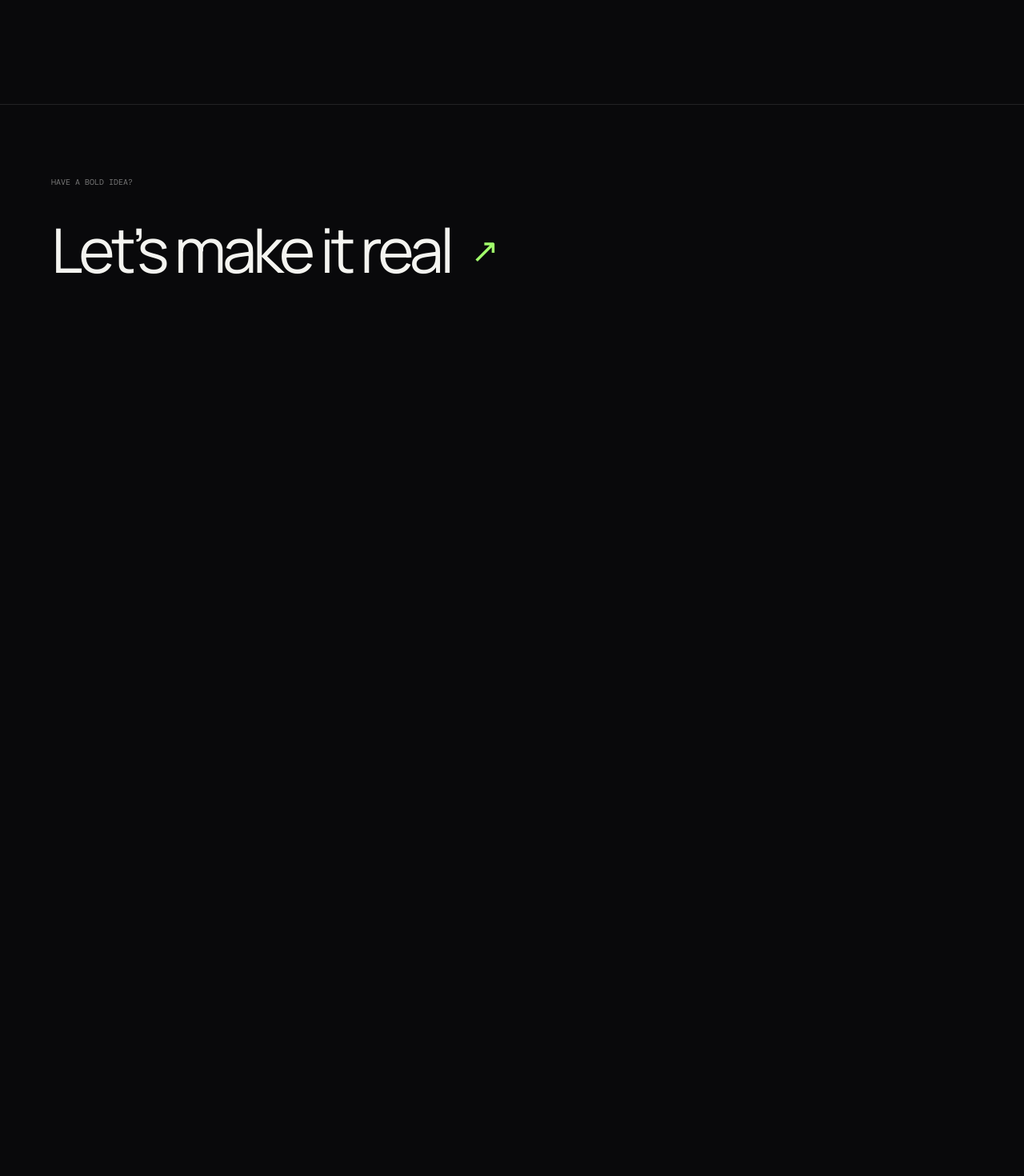
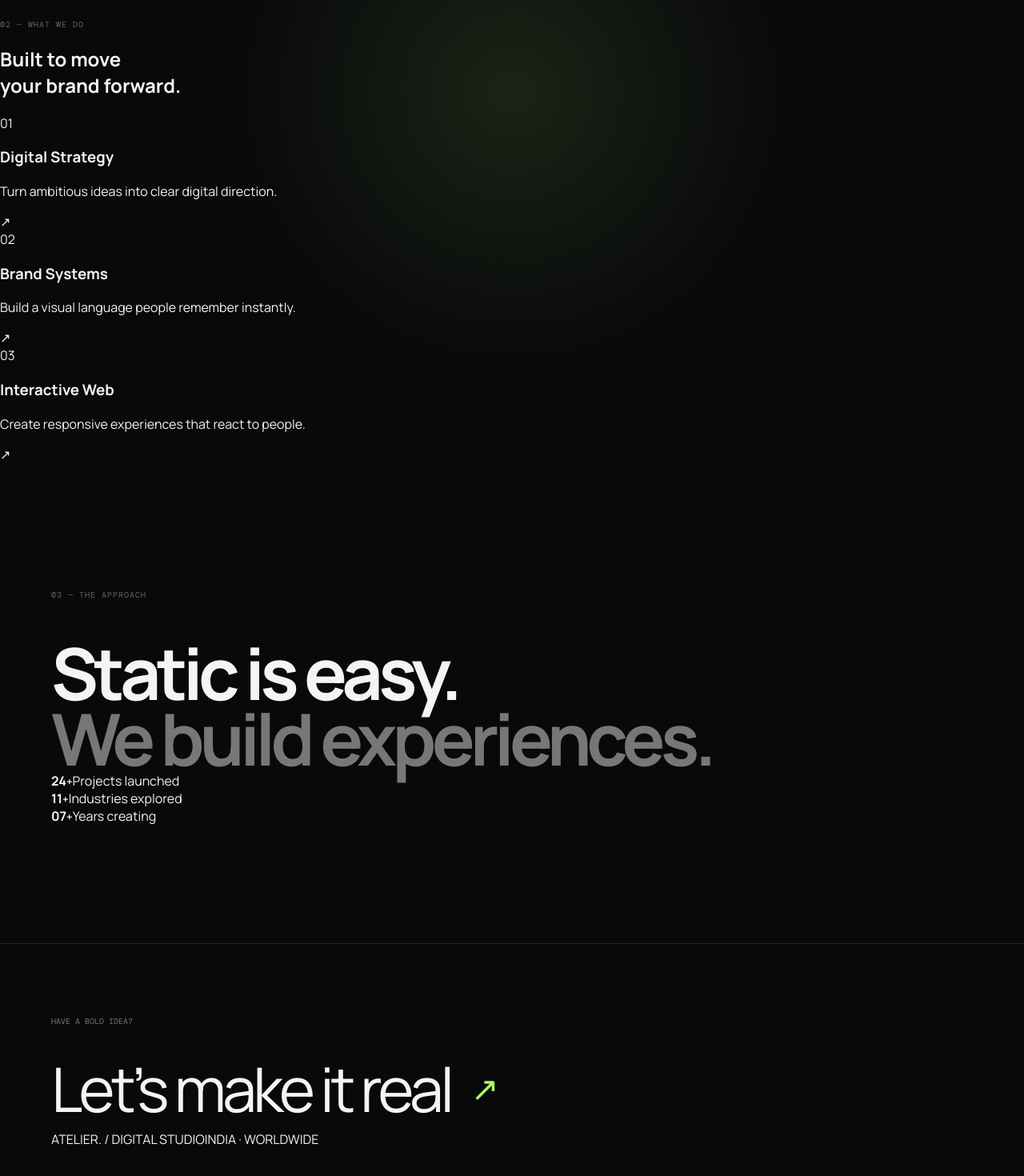
Before and after one commit to esakki-2008/AI_Agent, a React (Vite) app: page / in a window 1280 px wide. Shown: the part 1324-2794 px from the top of the page at 80% size. Before the commit the page ends 1808 px from the top, so only its background shows below. Built offline with nearby package versions, Linux system fonts and the light colour scheme.

Commit message:
Build Phase 2 interactive landing experience

```diff
--- a/src/App.jsx
+++ b/src/App.jsx
@@ -1,14 +1,36 @@
 import { useEffect, useState } from 'react'
+import AnimatedCursor from './components/AnimatedCursor'
 
 const words = ['different.', 'alive.', 'memorable.']
+
+const services = [
+  { number: '01', title: 'Digital Strategy', text: 'Turn ambitious ideas into clear digital direction.' },
+  { number: '02', title: 'Brand Systems', text: 'Build a visual language people remember instantly.' },
+  { number: '03', title: 'Interactive Web', text: 'Create responsive experiences that react to people.' },
+]
+
+const stats = [
+  ['24', 'Projects launched'],
+  ['11', 'Industries explored'],
+  ['07', 'Years creating'],
+]
 
 export default function App() {
   const [word, setWord] = useState(0)
   const [mouse, setMouse] = useState({ x: 50, y: 50 })
+  const [scroll, setScroll] = useState(0)
 
   useEffect(() => {
-    const timer = setInterval(() => setWord((current) => (current + 1) % words.length), 2600)
-    return () => clearInterval(timer)
+    const wordTimer = setInterval(() => setWord((current) => (current + 1) % words.length), 2600)
+    const onScroll = () => {
+      const max = document.documentElement.scrollHeight - window.innerHeight
+      setScroll(max > 0 ? (window.scrollY / max) * 100 : 0)
+    }
+    window.addEventListener('scroll', onScroll, { passive: true })
+    return () => {
+      clearInterval(wordTimer)
+      window.removeEventListener('scroll', onScroll)
+    }
   }, [])
 
   function handleMove(event) {
@@ -20,8 +42,11 @@ export default function App() {
   }
 
   return (
-    <main className="site-shell" onMouseMove={handleMove} style={{ '--mx': `${mouse.x}%`, '--my': `${mouse.y}%` }}>
+    <main className="site-shell" onMouseMove={handleMove} style={{ '--mx': `${mouse.x}%`, '--my': `${mouse.y}%`, '--scroll': `${scroll}%` }}>
+      <AnimatedCursor />
+      <div className="scroll-progress" />
       <div className="noise" />
+
       <header className="nav">
         <a className="brand" href="#top" aria-label="Atelier home">
           <span className="brand-mark">A</span>
@@ -29,19 +54,21 @@ export default function App() {
         </a>
         <nav className="nav-links" aria-label="Main navigation">
           <a href="#work">Work</a>
+          <a href="#services">Services</a>
           <a href="#about">About</a>
           <a href="#contact">Contact</a>
         </nav>
-        <button className="nav-cta">Start a project <span>↗</span></button>
+        <a className="nav-cta" href="#contact">Start a project <span>↗</span></a>
       </header>
 
       <section id="top" className="hero">
+        <div className="hero-grid" />
         <div className="hero-copy">
           <p className="eyebrow"><span /> Independent digital studio · 2026</p>
-          <h1>We make digital<br /><em>{words[word]}</em></h1>
+          <h1>We make digital<br /><em key={words[word]}>{words[word]}</em></h1>
           <p className="hero-text">Strategy, identity and interactive experiences for ambitious brands that refuse to blend in.</p>
           <div className="hero-actions">
-            <button className="primary-btn">Explore our work <span>↓</span></button>
+            <a className="primary-btn" href="#work">Explore our work <span>↓</span></a>
             <span className="scroll-note">Scroll to discover</span>
           </div>
         </div>
@@ -50,6 +77,8 @@ export default function App() {
           <div className="orbit orbit-one" />
           <div className="orbit orbit-two" />
           <div className="orbit orbit-three" />
+          <div className="orbit-dot dot-one" />
+          <div className="orbit-dot dot-two" />
           <div className="core"><span>01</span></div>
           <div className="orbital-label">Ideas<br />in motion</div>
         </div>
@@ -62,14 +91,42 @@ export default function App() {
         <span>01 / 04</span>
       </section>
 
+      <section id="services" className="services-section">
+        <div className="section-heading">
+          <p className="section-index">02 — WHAT WE DO</p>
+          <h2>Built to move<br /><span>your brand forward.</span></h2>
+        </div>
+        <div className="service-list">
+          {services.map((service) => (
+            <article className="service-card" key={service.number}>
+              <span className="service-number">{service.number}</span>
+              <div>
+                <h3>{service.title}</h3>
+                <p>{service.text}</p>
+              </div>
+              <span className="service-arrow">↗</span>
+            </article>
+          ))}
+        </div>
+      </section>
+
       <section id="about" className="intro-block">
-        <p className="section-index">01 — THE APPROACH</p>
+        <p className="section-index">03 — THE APPROACH</p>
         <h2>Static is easy.<br /><span>We build experiences.</span></h2>
+        <div className="stats">
+          {stats.map(([value, label]) => (
+            <div className="stat" key={label}>
+              <strong>{value}<small>+</small></strong>
+              <span>{label}</span>
+            </div>
+          ))}
+        </div>
       </section>
 
       <section id="contact" className="contact-preview">
         <p>Have a bold idea?</p>
         <a href="mailto:hello@example.com">Let’s make it real <span>↗</span></a>
+        <div className="contact-foot"><span>ATELIER. / DIGITAL STUDIO</span><span>INDIA · WORLDWIDE</span></div>
       </section>
     </main>
   )
```
